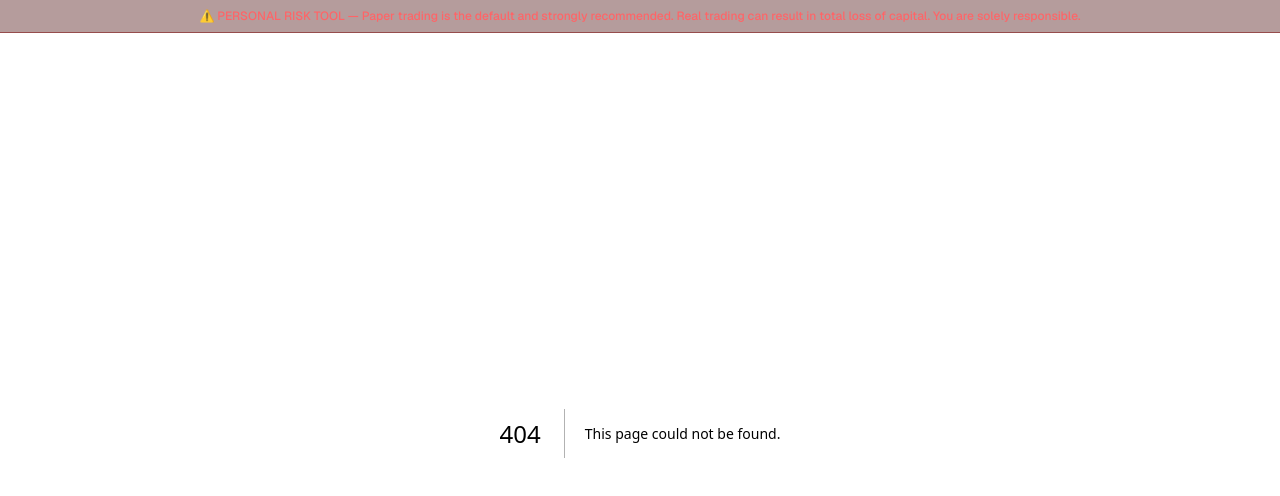
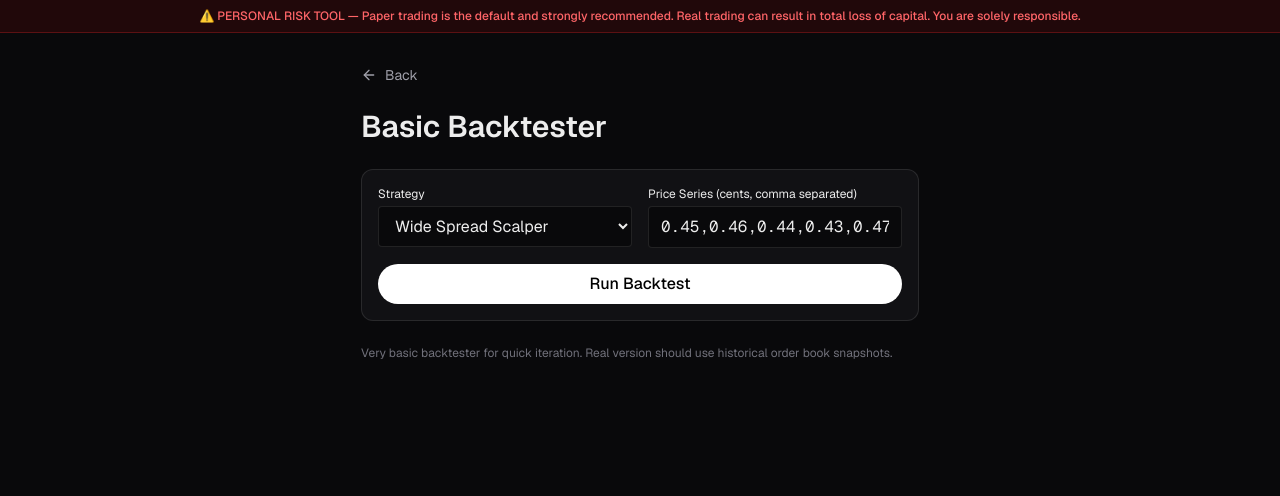
Before and after one commit to seanebones-lang/sniper, a Next.js app: page /backtest in a window 1280 px wide. Before the commit this address had no page. Shown: the top 496 px of the page. Built offline with nearby package versions, Linux system fonts and the light colour scheme.

Commit message:
Add basic backtester
- lib/backtest/engine.ts — simple price series backtester
- /backtest page — quick UI to test strategies against synthetic/historical prices
- Foundation for serious strategy validation and fine-tuning

```diff
--- /dev/null
+++ b/app/backtest/page.tsx
@@ -0,0 +1,72 @@
+'use client';
+
+import { useState } from 'react';
+import Link from 'next/link';
+import { ArrowLeft } from 'lucide-react';
+import { runBacktest } from '@/lib/backtest/engine';
+import { availableStrategies } from '@/lib/strategies';
+
+export default function BacktestPage() {
+  const [strategyType, setStrategyType] = useState('spread-scalper');
+  const [pricesInput, setPricesInput] = useState('0.45,0.46,0.44,0.43,0.47,0.51,0.49,0.52');
+  const [result, setResult] = useState<any>(null);
+
+  function run() {
+    const prices = pricesInput.split(',').map(p => parseFloat(p.trim()) / 100);
+    const config = {
+      maxSizeUsd: 100,
+      targetProfitPct: 2.5,
+      cooldownSeconds: 300,
+      minSpreadPct: 1.8,
+      entryThreshold: 0.46,
+    };
+
+    try {
+      const res = runBacktest({ strategyType, config, prices });
+      setResult(res);
+    } catch (e: any) {
+      alert(e.message);
+    }
+  }
+
+  return (
+    <div className="max-w-4xl mx-auto px-6 py-8">
+      <Link href="/strategies" className="flex items-center gap-2 text-sm text-zinc-400 mb-6">
+        <ArrowLeft className="h-4 w-4" /> Back
+      </Link>
+
+      <h1 className="text-3xl font-semibold mb-6">Basic Backtester</h1>
+
+      <div className="card mb-6">
+        <div className="grid grid-cols-1 md:grid-cols-2 gap-4">
+          <div>
+            <div className="text-xs mb-1">Strategy</div>
+            <select value={strategyType} onChange={e => setStrategyType(e.target.value)} className="w-full bg-zinc-950 border border-white/10 rounded px-3 py-2">
+              {availableStrategies.map(s => <option key={s.id} value={s.id}>{s.name}</option>)}
+            </select>
+          </div>
+          <div>
+            <div className="text-xs mb-1">Price Series (cents, comma separated)</div>
+            <input value={pricesInput} onChange={e => setPricesInput(e.target.value)} className="w-full font-mono bg-zinc-950 border border-white/10 rounded px-3 py-2" />
+          </div>
+        </div>
+        <button onClick={run} className="mt-4 w-full rounded-full bg-white text-black py-2 font-medium">Run Backtest</button>
+      </div>
+
+      {result && (
+        <div className="card">
+          <div className="grid grid-cols-2 md:grid-cols-4 gap-4 text-center">
+            <div><div className="text-xs text-zinc-500">Trades</div><div className="text-2xl font-mono">{result.totalTrades}</div></div>
+            <div><div className="text-xs text-zinc-500">Win Rate</div><div className="text-2xl font-mono">{result.totalTrades ? ((result.winningTrades / result.totalTrades) * 100).toFixed(0) : 0}%</div></div>
+            <div><div className="text-xs text-zinc-500">Total PnL</div><div className="text-2xl font-mono text-emerald-400">${result.totalPnl.toFixed(2)}</div></div>
+            <div><div className="text-xs text-zinc-500">Max DD</div><div className="text-2xl font-mono text-red-400">${result.maxDrawdown.toFixed(2)}</div></div>
+          </div>
+        </div>
+      )}
+
+      <div className="mt-6 text-xs text-zinc-500">
+        Very basic backtester for quick iteration. Real version should use historical order book snapshots.
+      </div>
+    </div>
+  );
+}
--- /dev/null
+++ b/lib/backtest/engine.ts
@@ -0,0 +1,86 @@
+/**
+ * Basic Backtester (Phase 5 foundation)
+ * Allows testing strategies against historical or synthetic price series.
+ */
+
+import { getStrategy } from '@/lib/strategies';
+import type { StrategyConfig } from '@/lib/strategies/types';
+
+export interface BacktestResult {
+  totalTrades: number;
+  winningTrades: number;
+  totalPnl: number;
+  maxDrawdown: number;
+  trades: Array<{
+    price: number;
+    side: 'BUY' | 'SELL';
+    pnl?: number;
+    reason: string;
+  }>;
+}
+
+export function runBacktest(params: {
+  strategyType: string;
+  config: StrategyConfig;
+  prices: number[];           // historical or simulated prices (0-1)
+}): BacktestResult {
+  const strategy = getStrategy(params.strategyType);
+  if (!strategy) {
+    throw new Error('Strategy not found');
+  }
+
+  const trades: BacktestResult['trades'] = [];
+  let position = 0;
+  let entryPrice = 0;
+  let peak = 0;
+  let maxDrawdown = 0;
+  let pnl = 0;
+
+  for (let i = 0; i < params.prices.length; i++) {
+    const price = params.prices[i];
+
+    const fakeMarket = {
+      id: 'backtest',
+      platform: 'polymarket' as const,
+      externalId: 'backtest',
+      question: 'Backtest Market',
+      status: 'open' as const,
+      updatedAt: new Date().toISOString(),
+    };
+
+    const signal = strategy.evaluate(
+      { market: fakeMarket, currentPrice: price },
+      params.config
+    );
+
+    if (signal && signal.action !== 'HOLD') {
+      if (signal.action === 'BUY' && position <= 0) {
+        position = signal.size;
+        entryPrice = price;
+        trades.push({ price, side: 'BUY', reason: signal.reason });
+      } else if (signal.action === 'SELL' && position > 0) {
+        const tradePnl = (price - entryPrice) * position;
+        pnl += tradePnl;
+        trades.push({ price, side: 'SELL', pnl: tradePnl, reason: signal.reason });
+
+        // Update drawdown
+        const equity = pnl;
+        if (equity > peak) peak = equity;
+        const dd = peak - equity;
+        if (dd > maxDrawdown) maxDrawdown = dd;
+
+        position = 0;
+      }
+    }
+  }
+
+  const winningTrades = trades.filter(t => (t.pnl ?? 0) > 0).length;
+
+  return {
+    totalTrades: trades.length,
+    winningTrades,
+    totalPnl: pnl,
+    maxDrawdown,
+    trades,
+  };
+}
```
